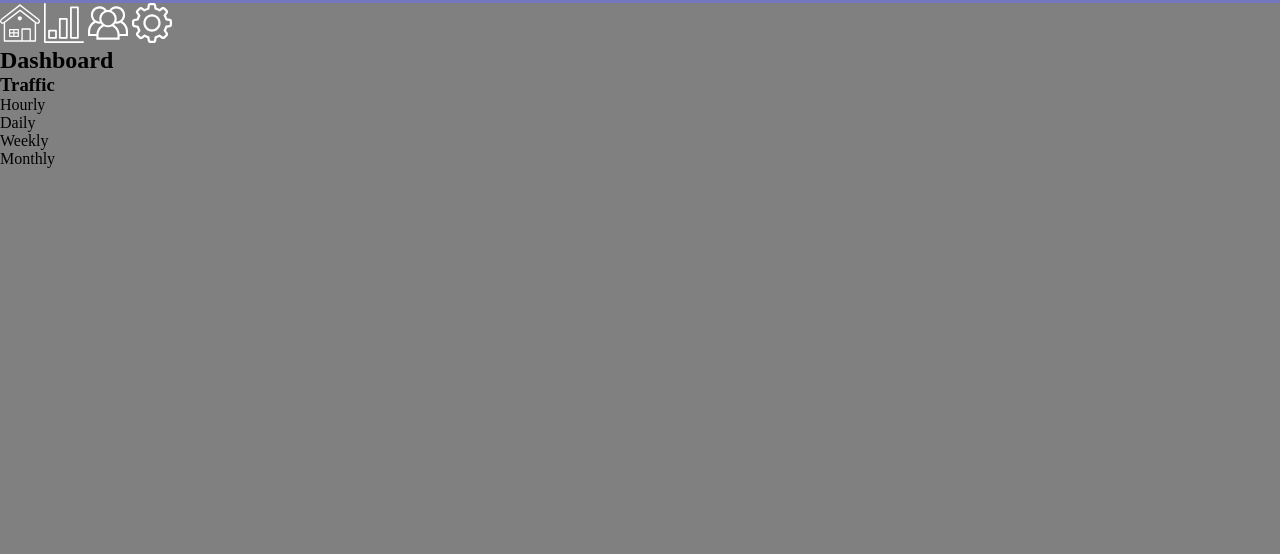
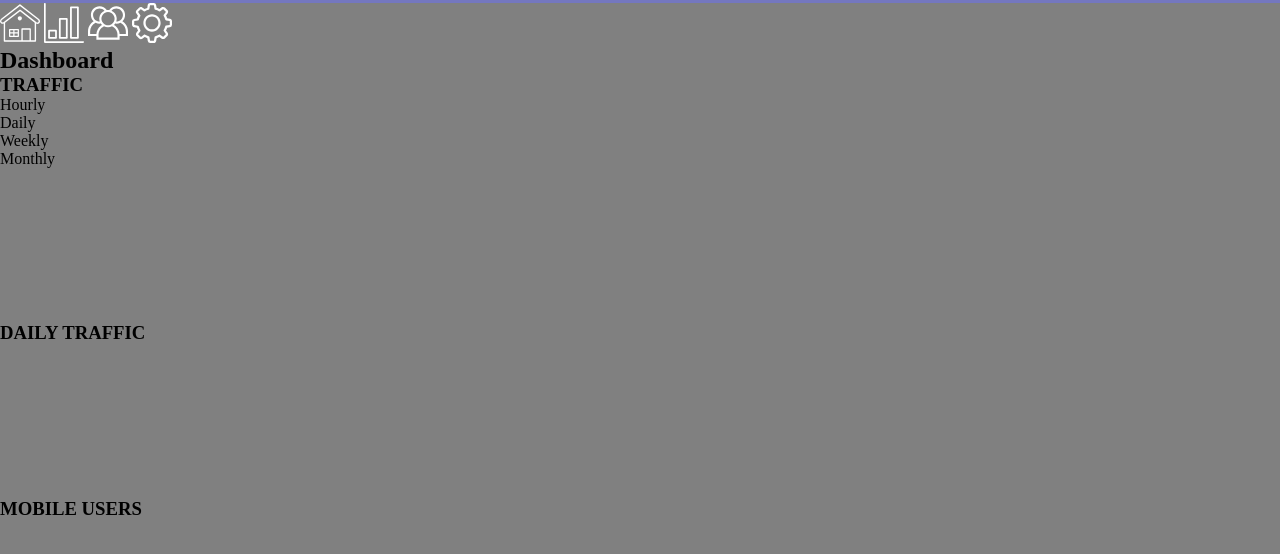
Before and after one commit to jclewis17/tech-degree-project-7, a plain HTML site: page index.html in a window 1280 px wide. Shown: the part 232-786 px from the top of the page. Drawn offline with Linux system fonts and the light colour scheme.

Commit message:
Added Bar Chart and Doughnut Chart Sections

```diff
--- a/index.html
+++ b/index.html
@@ -45,13 +45,14 @@
     </div>
 
     <!-- Alert Banner  -->
-     <div class="alert" id="alert">
+    <div class="alert" id="alert">
       <!-- JS will insert alert here -->
-     </div>
+    </div>
 
-     <section class="traffic">
+    <!-- Line Graph -->
+    <section class="traffic">
       <div class="traffic-header">
-        <h3>Traffic</h3>
+        <h3>TRAFFIC</h3>
         <ul class="traffic-nav">
           <li class="traffic-nav-link">Hourly</li>
           <li class="traffic-nav-link">Daily</li>
@@ -63,7 +64,24 @@
         <!-- element line graph will attach to -->
         <canvas id="traffic-chart"></canvas>
       </div>
-      </section>
+    </section>
+
+    <!-- Bar Graph -->
+    <section class="daily">
+      <h3>DAILY TRAFFIC</h3>
+      <div class="widget-container-half">
+        <!-- element bar graph will attach to -->
+        <canvas id="daily-chart"></canvas>
+      </div>
+    </section>
+
+    <section class="mobile">
+      <h3>MOBILE USERS</h3>
+      <div class="widget-container-half">
+        <!-- element doughnut chart will attach to -->
+        <canvas id="daily-chart"></canvas>
+      </div>
+    </section>
   </main>
 
   <script src="js/app.js"></script>
```
